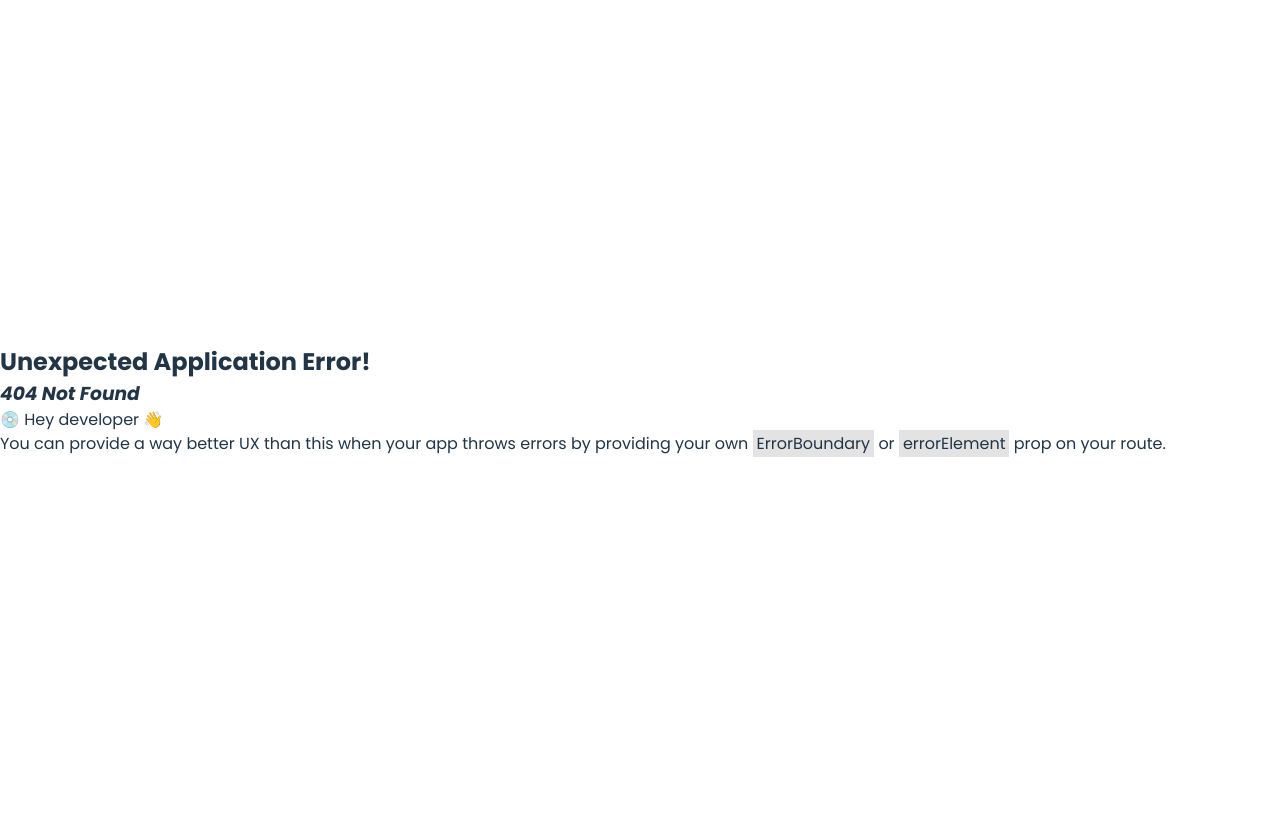
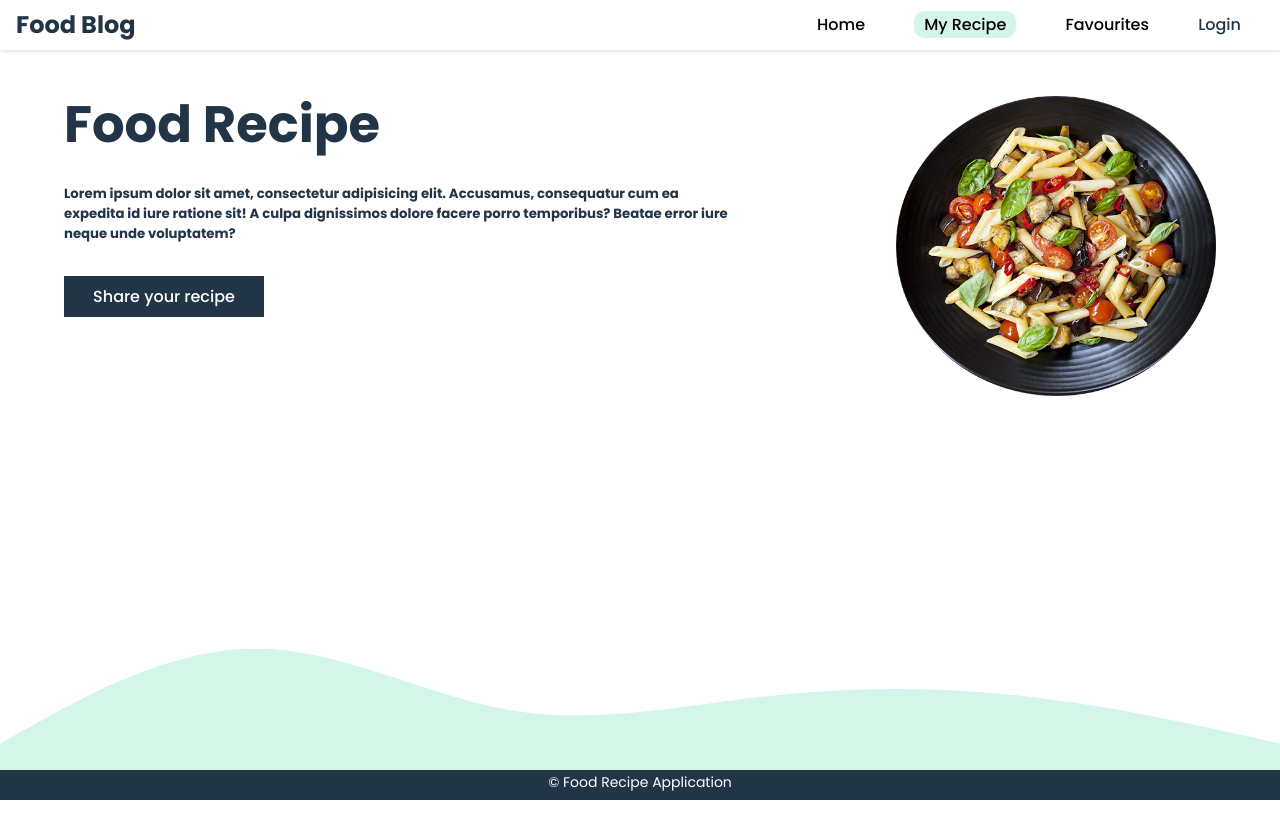
Before and after one commit to Milinda55/RecipeHub, a React (Vite) app in the folder frontend/food-blog-app/: page /myRecipe in a window 1280 px wide. Before the commit this address had no page. Shown: the top 838 px of the page. Before the commit the page ends 800 px from the top, so only its background shows below. Built offline with nearby package versions, Linux system fonts and the light colour scheme.

Commit message:
Set routers to change according to nav bar

```diff
--- a/frontend/food-blog-app/src/App.css
+++ b/frontend/food-blog-app/src/App.css
@@ -194,7 +194,7 @@ section{
 
 .form-control{
   display: flex;
-  justify-content: space-between;
+  justify-content: flex-end;
   gap:1rem;
   margin-top: 1rem;
 }
--- a/frontend/food-blog-app/src/App.jsx
+++ b/frontend/food-blog-app/src/App.jsx
@@ -17,7 +17,9 @@ const getAllRecipes = async() => {
 const router = createBrowserRouter([
 
     {path:"/",element:<MainNavigation/>,children:[
-            {path:"/",element:<Home/>, loader:getAllRecipes}
+            {path:"/",element:<Home/>, loader:getAllRecipes},
+            {path:"/myRecipe", element:<Home />},
+            {path:"/favRecipe", element:<Home />}
         ]},
 ])
 
--- a/frontend/food-blog-app/src/components/NavBar.jsx
+++ b/frontend/food-blog-app/src/components/NavBar.jsx
@@ -1,6 +1,7 @@
 import React, {useState} from 'react';
 import Modal from "./Modal.jsx";
 import InputForm from "./InputForm.jsx";
+import {NavLink} from "react-router-dom";
 
 function NavBar() {
     const [isOpen,setIsOpen]=useState(false)
@@ -14,10 +15,10 @@ function NavBar() {
             <header>
                 <h2>Food Blog</h2>
                 <ul>
-                    <li>Home</li>
-                    <li>My Recipe</li>
-                    <li>Favourites</li>
-                    <li onClick={checkLogin}>Login</li>
+                    <li><NavLink to="/">Home</NavLink></li>
+                    <li><NavLink to="/myRecipe">My Recipe</NavLink></li>
+                    <li><NavLink to="/favRecipe">Favourites</NavLink></li>
+                    <li onClick={checkLogin}><p className='login'>Login</p></li>
                 </ul>
             </header>
 
```
